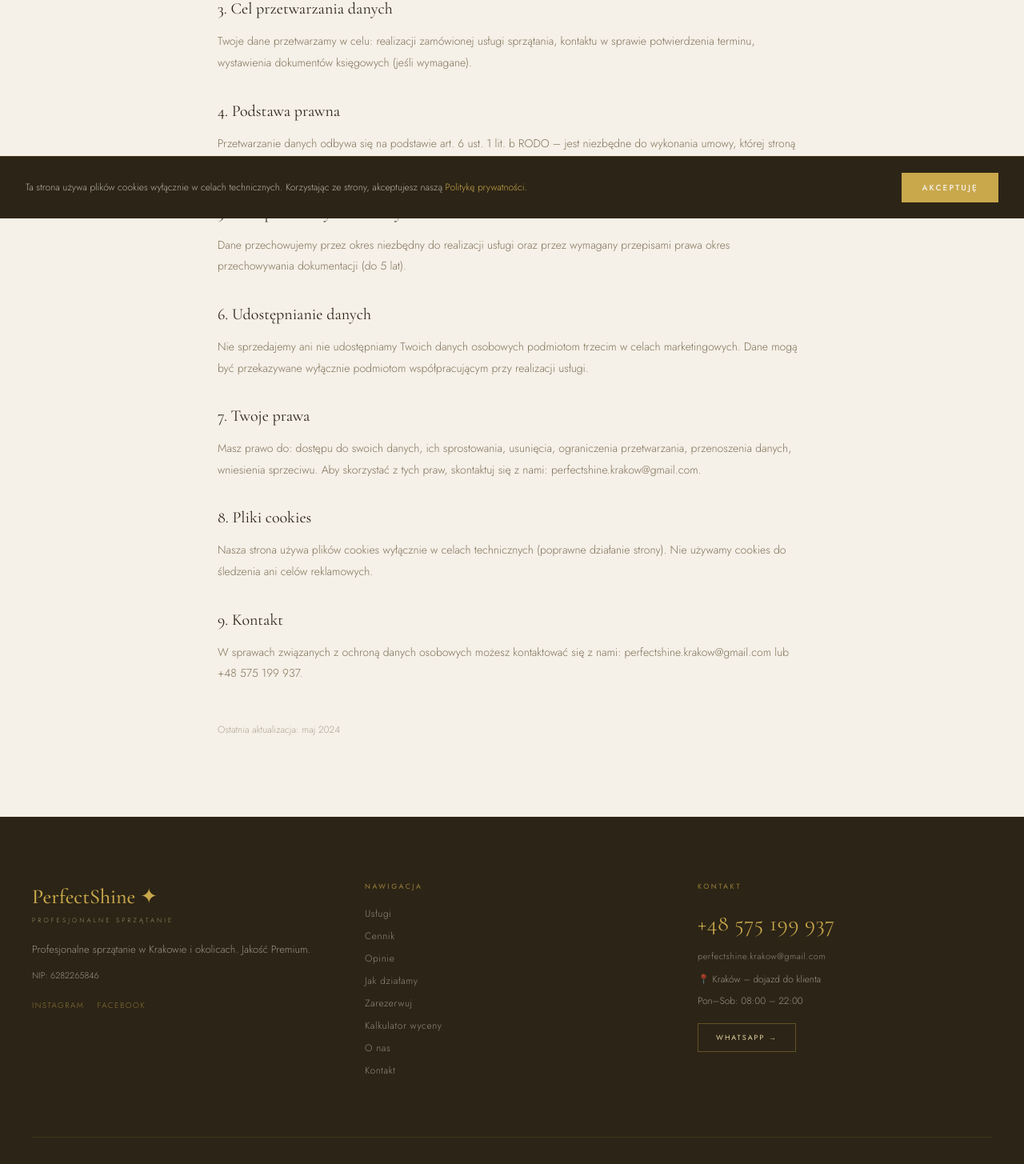
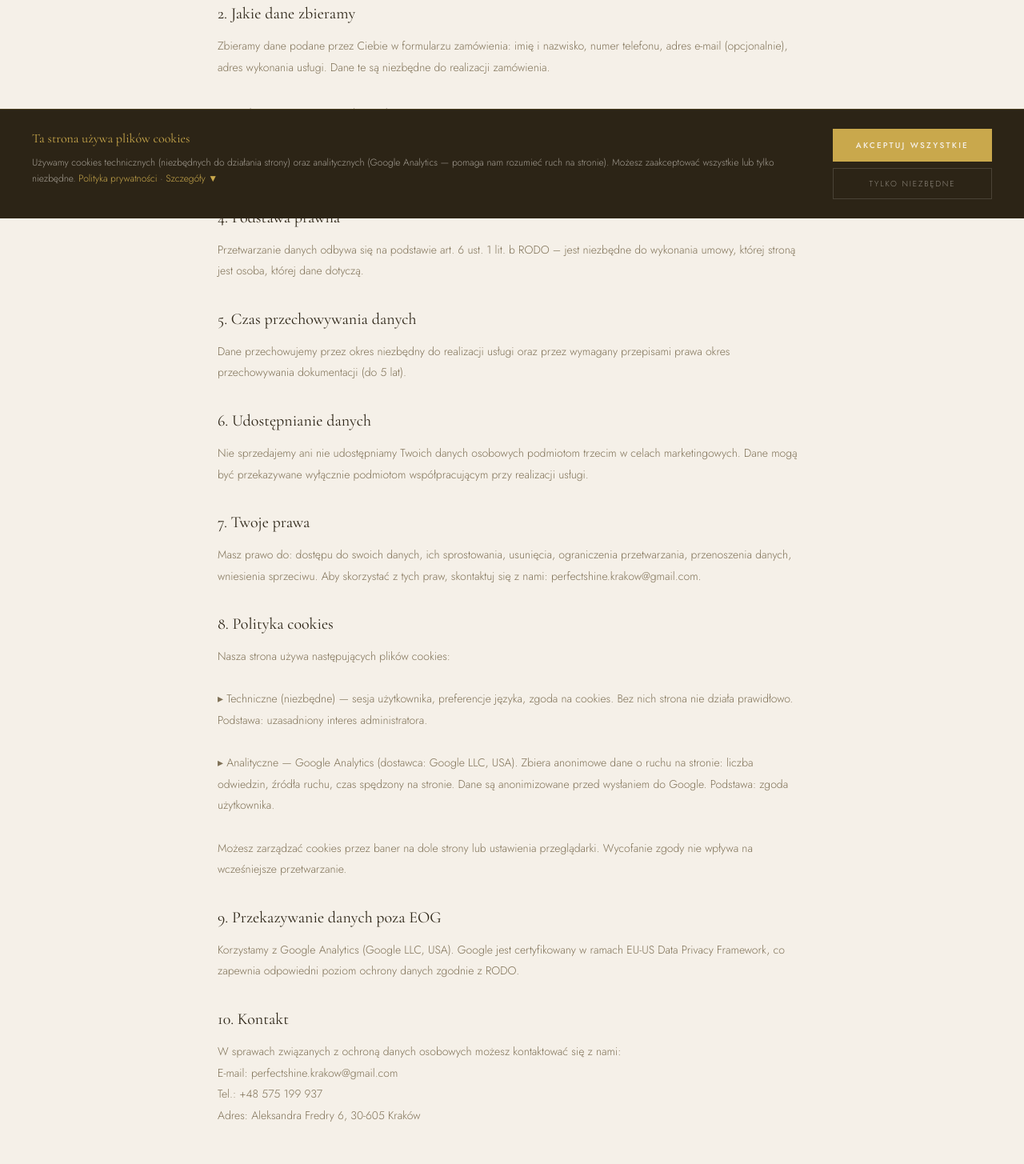
Before and after one commit to MaksymDemianenko/perfect_shine, a Next.js app: page /privacy in a window 1280 px wide. Shown: the part 527-1982 px from the top of the page at 80% size. Built offline with nearby package versions, Linux system fonts and the light colour scheme.

Commit message:
GDPR fixes: cookie banner, consent checkbox, address, terms

```diff
--- a/src/app/privacy/page.js
+++ b/src/app/privacy/page.js
@@ -3,26 +3,17 @@ import Footer from "@/components/Footer";
 
 export const metadata = {
   title: "Polityka prywatności – PerfectShine",
-  description: "Polityka prywatności firmy PerfectShine. Informacje o przetwarzaniu danych osobowych.",
+  description: "Polityka prywatności i cookies firmy PerfectShine.",
 };
 
 export default function PrivacyPage() {
   const serif = "'Cormorant Garamond', Georgia, serif";
-  const sans = "'Jost', sans-serif";
+  const sans  = "'Jost', sans-serif";
 
-  return (
-    <main style={{ minHeight: "100vh", backgroundColor: "var(--ps-cream)" }}>
-      <Header />
-      <div style={{ maxWidth: 800, margin: "0 auto", padding: "140px 2rem 100px" }}>
-        <h1 style={{ fontFamily: serif, fontSize: "clamp(2rem,5vw,3rem)", fontWeight: 300, color: "var(--ps-dark)", marginBottom: "0.5rem" }}>
-          Polityka <em style={{ color: "var(--ps-gold)", fontStyle: "italic" }}>Prywatności</em>
-        </h1>
-        <div style={{ width: 50, height: 1, background: "linear-gradient(90deg,transparent,var(--ps-gold),transparent)", marginBottom: "3rem" }} />
-
-        {[
+  const sections = [
     {
       title: "1. Administrator danych",
-            text: `Administratorem Twoich danych osobowych jest firma PerfectShine (NIP: 6282265846), świadcząca usługi sprzątania w Krakowie i okolicach. Kontakt: perfectshine.krakow@gmail.com, tel. +48 575 199 937.`,
+      text: `Administratorem Twoich danych osobowych jest:\n\nPerfectShine\nAleksandra Fredry 6, 30-605 Kraków\nNIP: 6282265846\nE-mail: perfectshine.krakow@gmail.com\nTel.: +48 575 199 937`,
     },
     {
       title: "2. Jakie dane zbieramy",
@@ -49,20 +40,33 @@ export default function PrivacyPage() {
       text: `Masz prawo do: dostępu do swoich danych, ich sprostowania, usunięcia, ograniczenia przetwarzania, przenoszenia danych, wniesienia sprzeciwu. Aby skorzystać z tych praw, skontaktuj się z nami: perfectshine.krakow@gmail.com.`,
     },
     {
-            title: "8. Pliki cookies",
-            text: `Nasza strona używa plików cookies wyłącznie w celach technicznych (poprawne działanie strony). Nie używamy cookies do śledzenia ani celów reklamowych.`,
+      title: "8. Polityka cookies",
+      text: `Nasza strona używa następujących plików cookies:\n\n▸ Techniczne (niezbędne) — sesja użytkownika, preferencje języka, zgoda na cookies. Bez nich strona nie działa prawidłowo. Podstawa: uzasadniony interes administratora.\n\n▸ Analityczne — Google Analytics (dostawca: Google LLC, USA). Zbiera anonimowe dane o ruchu na stronie: liczba odwiedzin, źródła ruchu, czas spędzony na stronie. Dane są anonimizowane przed wysłaniem do Google. Podstawa: zgoda użytkownika.\n\nMożesz zarządzać cookies przez baner na dole strony lub ustawienia przeglądarki. Wycofanie zgody nie wpływa na wcześniejsze przetwarzanie.`,
     },
     {
-            title: "9. Kontakt",
-            text: `W sprawach związanych z ochroną danych osobowych możesz kontaktować się z nami: perfectshine.krakow@gmail.com lub +48 575 199 937.`,
+      title: "9. Przekazywanie danych poza EOG",
+      text: `Korzystamy z Google Analytics (Google LLC, USA). Google jest certyfikowany w ramach EU-US Data Privacy Framework, co zapewnia odpowiedni poziom ochrony danych zgodnie z RODO.`,
     },
-        ].map((section, i) => (
+    {
+      title: "10. Kontakt",
+      text: `W sprawach związanych z ochroną danych osobowych możesz kontaktować się z nami:\nE-mail: perfectshine.krakow@gmail.com\nTel.: +48 575 199 937\nAdres: Aleksandra Fredry 6, 30-605 Kraków`,
+    },
+  ];
+
+  return (
+    <main style={{ minHeight: "100vh", backgroundColor: "var(--ps-cream)" }}>
+      <Header />
+      <div style={{ maxWidth: 800, margin: "0 auto", padding: "140px 2rem 100px" }}>
+        <h1 style={{ fontFamily: serif, fontSize: "clamp(2rem,5vw,3rem)", fontWeight: 300, color: "var(--ps-dark)", marginBottom: "0.5rem" }}>
+          Polityka <em style={{ color: "var(--ps-gold)", fontStyle: "italic" }}>Prywatności i Cookies</em>
+        </h1>
+        <div style={{ width: 50, height: 1, background: "linear-gradient(90deg,transparent,var(--ps-gold),transparent)", marginBottom: "3rem" }} />
+
+        {sections.map((s, i) => (
           <div key={i} style={{ marginBottom: "2rem" }}>
-            <h2 style={{ fontFamily: serif, fontSize: 20, fontWeight: 400, color: "var(--ps-dark)", marginBottom: "0.75rem" }}>
-              {section.title}
-            </h2>
-            <p style={{ fontFamily: sans, fontSize: 14, fontWeight: 300, color: "var(--ps-brown)", lineHeight: 1.9, opacity: 0.85 }}>
-              {section.text}
+            <h2 style={{ fontFamily: serif, fontSize: 20, fontWeight: 400, color: "var(--ps-dark)", marginBottom: "0.75rem" }}>{s.title}</h2>
+            <p style={{ fontFamily: sans, fontSize: 14, fontWeight: 300, color: "var(--ps-brown)", lineHeight: 1.9, margin: 0, opacity: 0.85, whiteSpace: "pre-line" }}>
+              {s.text}
             </p>
           </div>
         ))}
--- a/src/app/terms/page.js
+++ b/src/app/terms/page.js
@@ -8,21 +8,12 @@ export const metadata = {
 
 export default function TermsPage() {
   const serif = "'Cormorant Garamond', Georgia, serif";
-  const sans = "'Jost', sans-serif";
+  const sans  = "'Jost', sans-serif";
 
-  return (
-    <main style={{ minHeight: "100vh", backgroundColor: "var(--ps-cream)" }}>
-      <Header />
-      <div style={{ maxWidth: 800, margin: "0 auto", padding: "140px 2rem 100px" }}>
-        <h1 style={{ fontFamily: serif, fontSize: "clamp(2rem,5vw,3rem)", fontWeight: 300, color: "var(--ps-dark)", marginBottom: "0.5rem" }}>
-          Regulamin <em style={{ color: "var(--ps-gold)", fontStyle: "italic" }}>Usług</em>
-        </h1>
-        <div style={{ width: 50, height: 1, background: "linear-gradient(90deg,transparent,var(--ps-gold),transparent)", marginBottom: "3rem" }} />
-
-        {[
+  const sections = [
     {
       title: "1. Postanowienia ogólne",
-            text: `Niniejszy regulamin określa zasady świadczenia usług sprzątania przez firmę PerfectShine (NIP: 6282265846) z siedzibą w Krakowie. Złożenie zamówienia jest równoznaczne z akceptacją niniejszego regulaminu.`,
+      text: `Niniejszy regulamin określa zasady świadczenia usług sprzątania przez:\n\nPerfectShine\nAleksandra Fredry 6, 30-605 Kraków\nNIP: 6282265846\nE-mail: perfectshine.krakow@gmail.com\nTel.: +48 575 199 937\n\nZłożenie zamówienia jest równoznaczne z akceptacją niniejszego regulaminu.`,
     },
     {
       title: "2. Zakres usług",
@@ -34,39 +25,56 @@ export default function TermsPage() {
     },
     {
       title: "4. Ceny i płatności",
-            text: `Ceny podane na stronie są cenami orientacyjnymi. Ostateczna cena ustalana jest po ocenie zakresu prac. Minimalna wartość zlecenia wynosi 450 zł. Płatność gotówką lub kartą u pracownika po wykonaniu usługi.`,
+      text: `Ceny podane na stronie są cenami orientacyjnymi. Ostateczna cena ustalana jest po ocenie zakresu prac. Minimalna wartość zlecenia wynosi 450 zł. Płatność gotówką lub kartą bezpośrednio u pracownika po wykonaniu usługi. Nie wymagamy przedpłaty.`,
     },
     {
-            title: "5. Odwołanie rezerwacji",
+      title: "5. Prawo odstąpienia od umowy",
+      text: `Zgodnie z art. 38 pkt 1 ustawy z dnia 30 maja 2014 r. o prawach konsumenta, prawo odstąpienia od umowy zawartej na odległość nie przysługuje konsumentowi w odniesieniu do umów o świadczenie usług, jeżeli przedsiębiorca wykonał w pełni usługę za wyraźną zgodą konsumenta, który został poinformowany przed rozpoczęciem świadczenia, że po jego spełnieniu utraci prawo odstąpienia od umowy.\n\nSkładając zamówienie i potwierdzając termin usługi przed upływem 14 dni, Klient wyraża zgodę na wykonanie usługi przed upływem terminu do odstąpienia od umowy i przyjmuje do wiadomości, że z chwilą pełnego wykonania usługi utraci prawo do odstąpienia od umowy.\n\nJeżeli usługa nie zostanie wykonana przed upływem 14 dni, Klientowi przysługuje prawo odstąpienia od umowy bez podania przyczyny w terminie 14 dni od dnia zawarcia umowy, poprzez złożenie oświadczenia na adres: perfectshine.krakow@gmail.com.`,
+    },
+    {
+      title: "6. Odwołanie rezerwacji",
       text: `Klient ma prawo odwołać rezerwację najpóźniej 24 godziny przed planowanym terminem usługi. Odwołanie w krótszym terminie może skutkować naliczeniem opłaty manipulacyjnej w wysokości 50 zł.`,
     },
     {
-            title: "6. Reklamacje i gwarancja jakości",
-            text: `Jeśli Klient nie jest zadowolony z jakości wykonanej usługi, zobowiązujemy się do bezpłatnego powtórzenia usługi lub zwrotu części wynagrodzenia. Reklamację należy zgłosić w ciągu 24 godzin od wykonania usługi.`,
+      title: "7. Reklamacje i gwarancja jakości",
+      text: `Jeśli Klient nie jest zadowolony z jakości wykonanej usługi, zobowiązujemy się do bezpłatnego powtórzenia usługi lub zwrotu części wynagrodzenia. Reklamację należy zgłosić w ciągu 24 godzin od wykonania usługi na adres: perfectshine.krakow@gmail.com lub telefonicznie: +48 575 199 937. Reklamacja zostanie rozpatrzona w ciągu 14 dni roboczych.`,
     },
     {
-            title: "7. Obowiązki Klienta",
+      title: "8. Obowiązki Klienta",
       text: `Klient zobowiązany jest do zapewnienia dostępu do lokalu w umówionym terminie oraz do zabezpieczenia cennych przedmiotów i zwierząt domowych. PerfectShine nie ponosi odpowiedzialności za przedmioty pozostawione w miejscu sprzątania.`,
     },
     {
-            title: "8. Odpowiedzialność",
+      title: "9. Odpowiedzialność",
       text: `PerfectShine ponosi odpowiedzialność za szkody wyrządzone podczas świadczenia usług z winy pracowników firmy. Odpowiedzialność jest ograniczona do wartości rzeczywistej szkody.`,
     },
     {
-            title: "9. Ochrona danych osobowych",
-            text: `Dane osobowe Klientów przetwarzane są zgodnie z Polityką Prywatności dostępną na stronie perfectshine-krakow.pl/privacy.`,
+      title: "10. Ochrona danych osobowych",
+      text: `Dane osobowe Klientów przetwarzane są zgodnie z Polityką Prywatności dostępną na stronie perfectshine-krakow.pl/privacy oraz zgodnie z RODO.`,
     },
     {
-            title: "10. Postanowienia końcowe",
-            text: `W sprawach nieuregulowanych niniejszym regulaminem zastosowanie mają przepisy Kodeksu Cywilnego. Wszelkie spory rozstrzygane będą przez sąd właściwy dla siedziby firmy PerfectShine.`,
+      title: "11. Świadczenie usług drogą elektroniczną",
+      text: `Zgodnie z ustawą z dnia 18 lipca 2002 r. o świadczeniu usług drogą elektroniczną, PerfectShine świadczy usługę formularza zamówień drogą elektroniczną. Wymagania techniczne: przeglądarka internetowa z obsługą JavaScript. Zakazane jest dostarczanie przez Klientów treści o charakterze bezprawnym.`,
     },
-        ].map((section, i) => (
+    {
+      title: "12. Postanowienia końcowe",
+      text: `W sprawach nieuregulowanych niniejszym regulaminem zastosowanie mają przepisy Kodeksu Cywilnego oraz ustawy o prawach konsumenta. Wszelkie spory rozstrzygane będą przez sąd właściwy dla siedziby firmy PerfectShine w Krakowie.`,
+    },
+  ];
+
+  return (
+    <main style={{ minHeight: "100vh", backgroundColor: "var(--ps-cream)" }}>
+      <Header />
+      <div style={{ maxWidth: 800, margin: "0 auto", padding: "140px 2rem 100px" }}>
+        <h1 style={{ fontFamily: serif, fontSize: "clamp(2rem,5vw,3rem)", fontWeight: 300, color: "var(--ps-dark)", marginBottom: "0.5rem" }}>
+          Regulamin <em style={{ color: "var(--ps-gold)", fontStyle: "italic" }}>Usług</em>
+        </h1>
+        <div style={{ width: 50, height: 1, background: "linear-gradient(90deg,transparent,var(--ps-gold),transparent)", marginBottom: "3rem" }} />
+
+        {sections.map((s, i) => (
           <div key={i} style={{ marginBottom: "2rem" }}>
-            <h2 style={{ fontFamily: serif, fontSize: 20, fontWeight: 400, color: "var(--ps-dark)", marginBottom: "0.75rem" }}>
-              {section.title}
-            </h2>
-            <p style={{ fontFamily: sans, fontSize: 14, fontWeight: 300, color: "var(--ps-brown)", lineHeight: 1.9, opacity: 0.85 }}>
-              {section.text}
+            <h2 style={{ fontFamily: serif, fontSize: 20, fontWeight: 400, color: "var(--ps-dark)", marginBottom: "0.75rem" }}>{s.title}</h2>
+            <p style={{ fontFamily: sans, fontSize: 14, fontWeight: 300, color: "var(--ps-brown)", lineHeight: 1.9, margin: 0, opacity: 0.85, whiteSpace: "pre-line" }}>
+              {s.text}
             </p>
           </div>
         ))}
--- a/src/components/CookieBanner.jsx
+++ b/src/components/CookieBanner.jsx
@@ -1,48 +1,107 @@
 "use client";
 import React, { useState, useEffect } from "react";
+import Link from "next/link";
 
 export default function CookieBanner() {
-  const [visible, setVisible] = useState(false);
+  const [visible, setVisible]     = useState(false);
+  const [showDetails, setShowDetails] = useState(false);
 
   useEffect(() => {
     const accepted = localStorage.getItem("cookiesAccepted");
     if (!accepted) setVisible(true);
   }, []);
 
-  const accept = () => {
-    localStorage.setItem("cookiesAccepted", "true");
+  const acceptAll = () => {
+    localStorage.setItem("cookiesAccepted", "all");
+    setVisible(false);
+  };
+
+  const acceptNecessary = () => {
+    localStorage.setItem("cookiesAccepted", "necessary");
     setVisible(false);
   };
 
   if (!visible) return null;
 
   const sans = "'Jost', sans-serif";
+  const serif = "'Cormorant Garamond', Georgia, serif";
 
   return (
     <div style={{
       position: "fixed", bottom: 0, left: 0, right: 0, zIndex: 999,
-      backgroundColor: "var(--ps-dark)", color: "var(--ps-cream)",
-      padding: "1.25rem 2rem",
-      display: "flex", alignItems: "center", justifyContent: "space-between",
-      gap: "1.5rem", flexWrap: "wrap",
+      backgroundColor: "var(--ps-dark)",
       borderTop: "1px solid rgba(201,168,76,0.2)",
+      padding: "1.5rem 2rem",
     }}>
-      <p style={{ fontFamily: sans, fontSize: 12, fontWeight: 300, color: "rgba(245,240,232,0.7)", margin: 0, lineHeight: 1.7, maxWidth: 700 }}>
-        Ta strona używa plików cookies wyłącznie w celach technicznych.
-        Korzystając ze strony, akceptujesz naszą{" "}
-        <a href="/privacy" style={{ color: "var(--ps-gold)", textDecoration: "none" }}>
-          Politykę prywatności
-        </a>.
+      <div style={{ maxWidth: 1200, margin: "0 auto" }}>
+        <div style={{ display: "flex", alignItems: "flex-start", justifyContent: "space-between", gap: "2rem", flexWrap: "wrap" }}>
+
+          <div style={{ flex: 1, minWidth: 280 }}>
+            <p style={{ fontFamily: serif, fontSize: 16, fontWeight: 400, color: "var(--ps-gold)", margin: "0 0 0.5rem" }}>
+              Ta strona używa plików cookies
             </p>
-      <button onClick={accept} style={{
+            <p style={{ fontFamily: sans, fontSize: 12, fontWeight: 300, color: "rgba(245,240,232,0.6)", margin: 0, lineHeight: 1.7 }}>
+              Używamy cookies technicznych (niezbędnych do działania strony) oraz analitycznych
+              (Google Analytics — pomaga nam rozumieć ruch na stronie). Możesz zaakceptować
+              wszystkie lub tylko niezbędne.{" "}
+              <Link href="/privacy" style={{ color: "var(--ps-gold)", textDecoration: "none" }}>
+                Polityka prywatności
+              </Link>
+              {" · "}
+              <button onClick={() => setShowDetails(!showDetails)} style={{
+                background: "none", border: "none", cursor: "pointer",
+                color: "var(--ps-gold)", fontFamily: sans, fontSize: 12, padding: 0,
+              }}>
+                {showDetails ? "Ukryj szczegóły ▲" : "Szczegóły ▼"}
+              </button>
+            </p>
+
+            {showDetails && (
+              <div style={{ marginTop: "1rem", display: "flex", flexDirection: "column", gap: "0.5rem" }}>
+                {[
+                  { name: "Techniczne (niezbędne)", desc: "Sesja, preferencje języka, zgoda cookies. Bez nich strona nie działa.", required: true },
+                  { name: "Analityczne — Google Analytics", desc: "Zbiera anonimowe dane o ruchu: liczba odwiedzin, źródła ruchu, czas na stronie. Dostawca: Google LLC.", required: false },
+                ].map((cat, i) => (
+                  <div key={i} style={{ padding: "0.75rem 1rem", backgroundColor: "rgba(245,240,232,0.05)", border: "1px solid rgba(201,168,76,0.15)" }}>
+                    <div style={{ display: "flex", justifyContent: "space-between", alignItems: "center" }}>
+                      <span style={{ fontFamily: sans, fontSize: 11, fontWeight: 500, color: "rgba(245,240,232,0.85)", letterSpacing: "0.05em" }}>
+                        {cat.name}
+                      </span>
+                      <span style={{ fontFamily: sans, fontSize: 9, fontWeight: 300, color: cat.required ? "var(--ps-gold)" : "rgba(245,240,232,0.4)", letterSpacing: "0.1em", textTransform: "uppercase" }}>
+                        {cat.required ? "Wymagane" : "Opcjonalne"}
+                      </span>
+                    </div>
+                    <p style={{ fontFamily: sans, fontSize: 11, fontWeight: 300, color: "rgba(245,240,232,0.45)", margin: "0.25rem 0 0", lineHeight: 1.6 }}>
+                      {cat.desc}
+                    </p>
+                  </div>
+                ))}
+              </div>
+            )}
+          </div>
+
+          <div style={{ display: "flex", flexDirection: "column", gap: "0.5rem", flexShrink: 0, justifyContent: "center" }}>
+            <button onClick={acceptAll} style={{
               fontFamily: sans, fontSize: 10, fontWeight: 500,
               letterSpacing: "0.22em", textTransform: "uppercase",
               backgroundColor: "var(--ps-gold)", color: "var(--ps-cream)",
-        padding: "10px 24px", border: "1px solid var(--ps-gold)",
-        cursor: "pointer", whiteSpace: "nowrap", flexShrink: 0,
+              padding: "12px 28px", border: "1px solid var(--ps-gold)",
+              cursor: "pointer", whiteSpace: "nowrap",
             }}>
-        Akceptuję
+              Akceptuj wszystkie
             </button>
+            <button onClick={acceptNecessary} style={{
+              fontFamily: sans, fontSize: 10, fontWeight: 300,
+              letterSpacing: "0.18em", textTransform: "uppercase",
+              backgroundColor: "transparent", color: "rgba(245,240,232,0.5)",
+              padding: "11px 28px", border: "1px solid rgba(245,240,232,0.15)",
+              cursor: "pointer", whiteSpace: "nowrap",
+            }}>
+              Tylko niezbędne
+            </button>
+          </div>
+        </div>
+      </div>
     </div>
   );
 }
--- a/src/components/Footer.jsx
+++ b/src/components/Footer.jsx
@@ -9,11 +9,11 @@ const S = {
   sub: { fontFamily: "'Jost', sans-serif", fontSize: 8, fontWeight: 300, letterSpacing: "0.38em", textTransform: "uppercase", color: "var(--ps-gold-light)", opacity: 0.6, marginBottom: "1.2rem" },
   label: { fontFamily: "'Jost', sans-serif", fontSize: 9, fontWeight: 400, letterSpacing: "0.28em", textTransform: "uppercase", color: "var(--ps-gold)", marginBottom: "1.2rem", display: "block", opacity: 0.7 },
   text: { fontFamily: "'Jost', sans-serif", fontSize: 13, fontWeight: 300, color: "rgba(245,240,232,0.55)", lineHeight: 1.8 },
-  link: { fontFamily: "'Jost', sans-serif", fontSize: 12, fontWeight: 300, color: "rgba(245,240,232,0.5)", textDecoration: "none", display: "block", marginBottom: 10, letterSpacing: "0.05em", transition: "color 0.3s" },
+  link: { fontFamily: "'Jost', sans-serif", fontSize: 12, fontWeight: 300, color: "rgba(245,240,232,0.5)", textDecoration: "none", display: "block", marginBottom: 10, letterSpacing: "0.05em" },
   phone: { fontFamily: "'Cormorant Garamond', Georgia, serif", fontSize: 28, fontWeight: 400, color: "var(--ps-gold)", textDecoration: "none", display: "block", marginBottom: "0.75rem", letterSpacing: "0.02em" },
   divider: { borderColor: "rgba(201,168,76,0.12)", borderTopWidth: 1, borderTopStyle: "solid", paddingTop: "2rem", display: "flex", flexWrap: "wrap", gap: "1rem", justifyContent: "space-between", alignItems: "center" },
   copy: { fontFamily: "'Jost', sans-serif", fontSize: 11, fontWeight: 300, color: "rgba(245,240,232,0.3)", letterSpacing: "0.1em" },
-  waBtn: { display: "inline-block", marginTop: "1rem", padding: "10px 22px", border: "1px solid rgba(201,168,76,0.35)", fontFamily: "'Jost', sans-serif", fontSize: 9, fontWeight: 400, letterSpacing: "0.22em", textTransform: "uppercase", color: "var(--ps-gold-light)", textDecoration: "none", transition: "all 0.3s" },
+  waBtn: { display: "inline-block", marginTop: "1rem", padding: "10px 22px", border: "1px solid rgba(201,168,76,0.35)", fontFamily: "'Jost', sans-serif", fontSize: 9, fontWeight: 400, letterSpacing: "0.22em", textTransform: "uppercase", color: "var(--ps-gold-light)", textDecoration: "none" },
 };
 
 export default function Footer({ t }) {
@@ -26,7 +26,11 @@ export default function Footer({ t }) {
             <div style={S.logo}>PerfectShine ✦</div>
             <div style={S.sub}>Profesjonalne Sprzątanie</div>
             <p style={S.text}>{t?.location || "Profesjonalne sprzątanie w Krakowie i okolicach. Jakość Premium."}</p>
-            <p style={{ ...S.text, marginTop: 12, fontSize: 11 }}>NIP: 6282265846</p>
+            <p style={{ ...S.text, marginTop: 8, fontSize: 12 }}>
+              Aleksandra Fredry 6<br />
+              30-605 Kraków
+            </p>
+            <p style={{ ...S.text, marginTop: 6, fontSize: 11 }}>NIP: 6282265846</p>
             <div style={{ display: "flex", gap: "1rem", marginTop: "1.2rem" }}>
               {[
                 { href: "https://instagram.com/perfect_shine.krk", label: "Instagram" },
@@ -44,14 +48,14 @@ export default function Footer({ t }) {
           <div>
             <span style={S.label}>Nawigacja</span>
             {[
-              { href: "/#services", label: "Usługi" },
-              { href: "/#prices", label: "Cennik" },
-              { href: "/#reviews", label: "Opinie" },
-              { href: "/#steps", label: "Jak działamy" },
-              { href: "/order", label: "Zarezerwuj" },
+              { href: "/about",      label: "O nas" },
+              { href: "/#services",  label: "Usługi" },
+              { href: "/#prices",    label: "Cennik" },
+              { href: "/#reviews",   label: "Opinie" },
+              { href: "/#steps",     label: "Jak działamy" },
+              { href: "/order",      label: "Zarezerwuj" },
               { href: "/calculator", label: "Kalkulator wyceny" },
-              { href: "/about",   label: "O nas" },
-{ href: "/kontakt", label: "Kontakt" },
+              { href: "/kontakt",    label: "Kontakt" },
             ].map(item => (
               <Link key={item.href} href={item.href} style={S.link}>{item.label}</Link>
             ))}
@@ -63,7 +67,7 @@ export default function Footer({ t }) {
             <a href="tel:+48575199937" style={S.phone}>+48 575 199 937</a>
             <a href="mailto:perfectshine.krakow@gmail.com" style={{ ...S.link, fontSize: 11 }}>perfectshine.krakow@gmail.com</a>
             <p style={{ ...S.text, fontSize: 12 }}>📍 Kraków – dojazd do klienta</p>
-            <p style={{ ...S.text, fontSize: 12, marginTop: 6 }}>Pon–Sob: 08:00 – 22:00</p>
+            <p style={{ ...S.text, fontSize: 12, marginTop: 6 }}>⏰ Pon–Sob: 08:00 – 22:00</p>
             <a href="https://wa.me/48575199937" target="_blank" rel="noopener noreferrer" style={S.waBtn}>
               WhatsApp →
             </a>
@@ -72,9 +76,9 @@ export default function Footer({ t }) {
 
         <div style={S.divider}>
           <span style={S.copy}>© 2024 PerfectShine. All rights reserved.</span>
-          <div style={{ display: "flex", gap: "1.5rem" }}>
+          <div style={{ display: "flex", gap: "1.5rem", flexWrap: "wrap" }}>
             <Link href="/privacy" style={{ ...S.copy, textDecoration: "none" }}>Polityka prywatności</Link>
-            <Link href="/terms" style={{ ...S.copy, textDecoration: "none" }}>Regulamin</Link>
+            <Link href="/terms"   style={{ ...S.copy, textDecoration: "none" }}>Regulamin</Link>
           </div>
         </div>
       </div>
```
Also changed, not shown: src/app/order/page.js (+58 -77 lines). Lines whose indentation alone changed are shown as unchanged.
